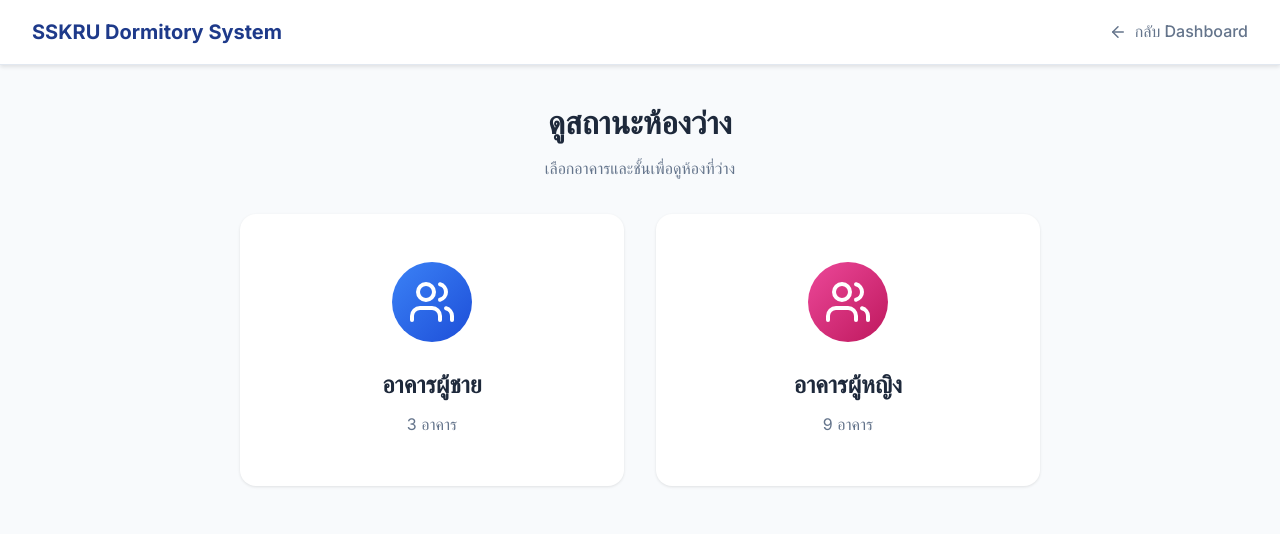
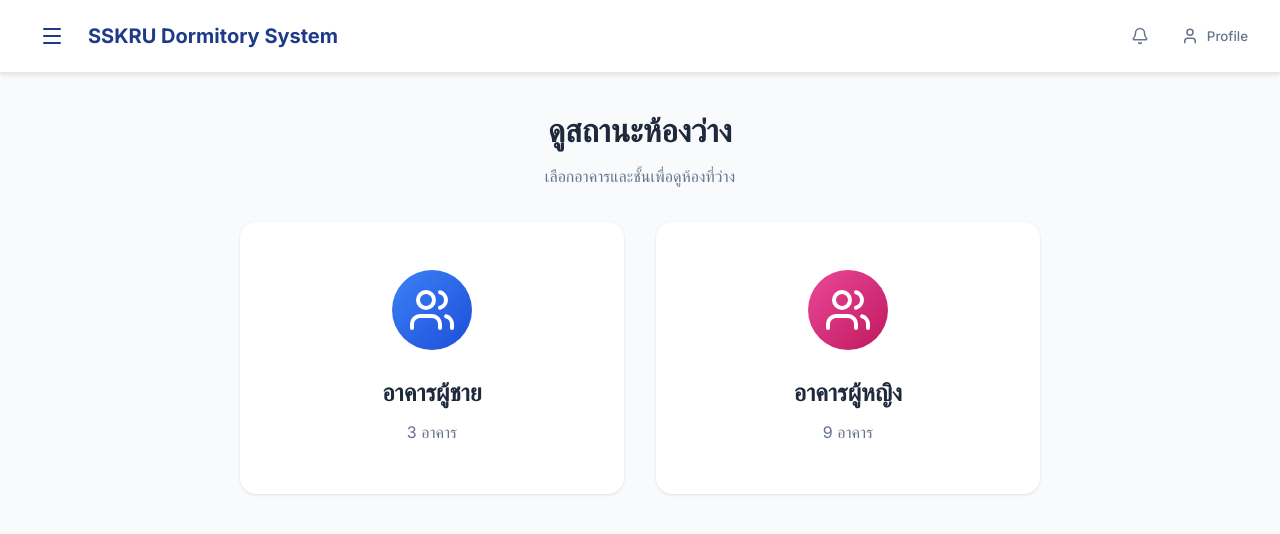
Before and after one commit to SirimongkolMannubut/student_dorm, a Next.js app: page /rooms in a window 1280 px wide. Shown: the top 534 px of the page. Built offline with nearby package versions, Linux system fonts and the light colour scheme.

Commit message:
fix หน้าเลือกห้อง

```diff
--- a/src/app/rooms/page.tsx
+++ b/src/app/rooms/page.tsx
@@ -3,6 +3,7 @@
 import { useState } from 'react';
 import { Building, Users, Snowflake, Fan, MapPin, ArrowLeft } from 'lucide-react';
 import Link from 'next/link';
+import Header from '../../components/Header';
 
 // สร้างข้อมูลผู้อยู่อาศัยจำลอง
 const generateOccupants = (count: number) => {
@@ -126,19 +127,7 @@ export default function RoomsPage() {
 
   return (
     <div className="rooms-page">
-      <header className="landing-header">
-        <div className="landing-header-container">
-          <div className="landing-logo">
-            <h1>SSKRU Dormitory System</h1>
-          </div>
-          <nav className="landing-nav">
-            <Link href="/dashboard" className="nav-link">
-              <ArrowLeft size={18} />
-              กลับ Dashboard
-            </Link>
-          </nav>
-        </div>
-      </header>
+      <Header />
 
       <main className="rooms-main">
         <div className="rooms-container">
```
